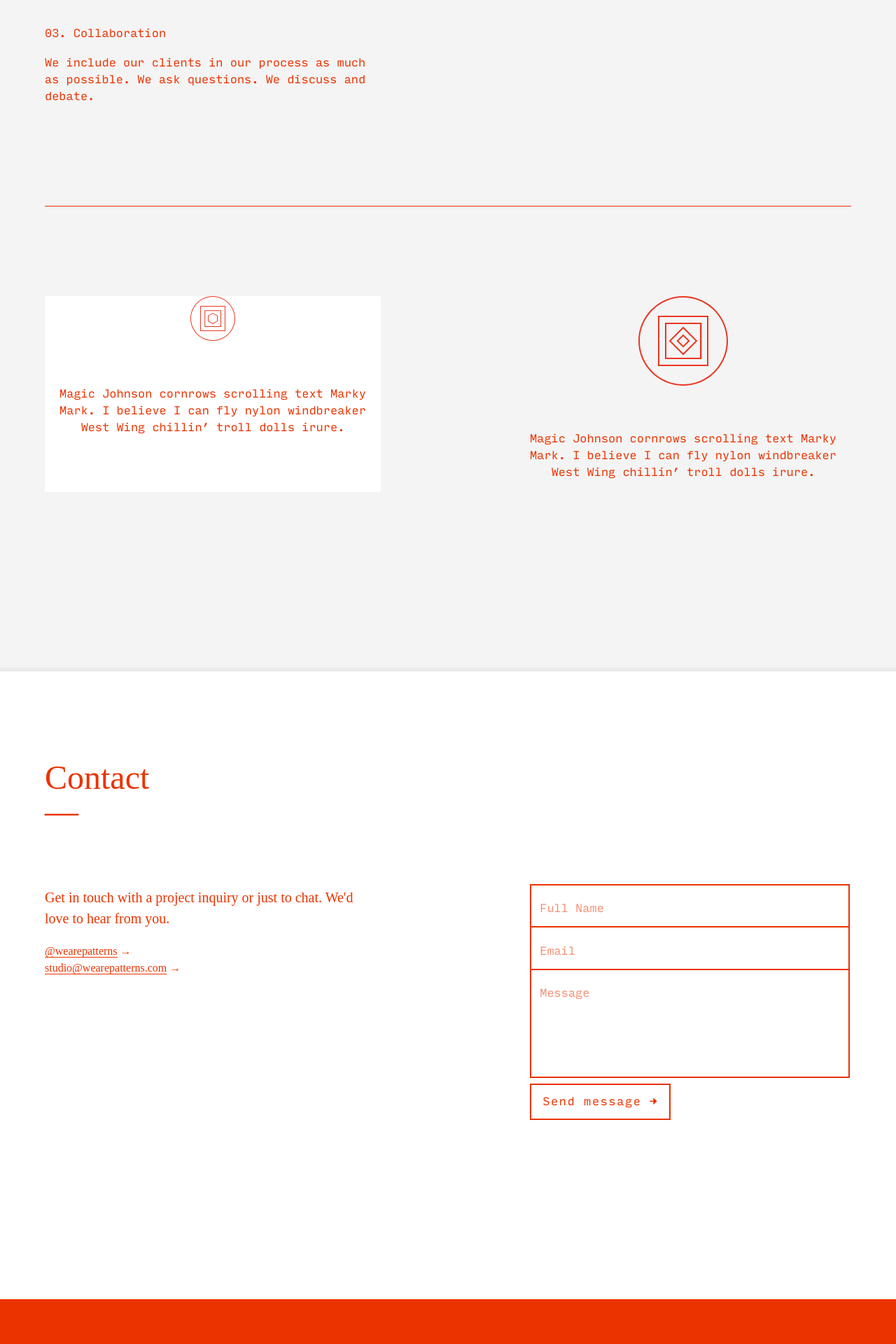
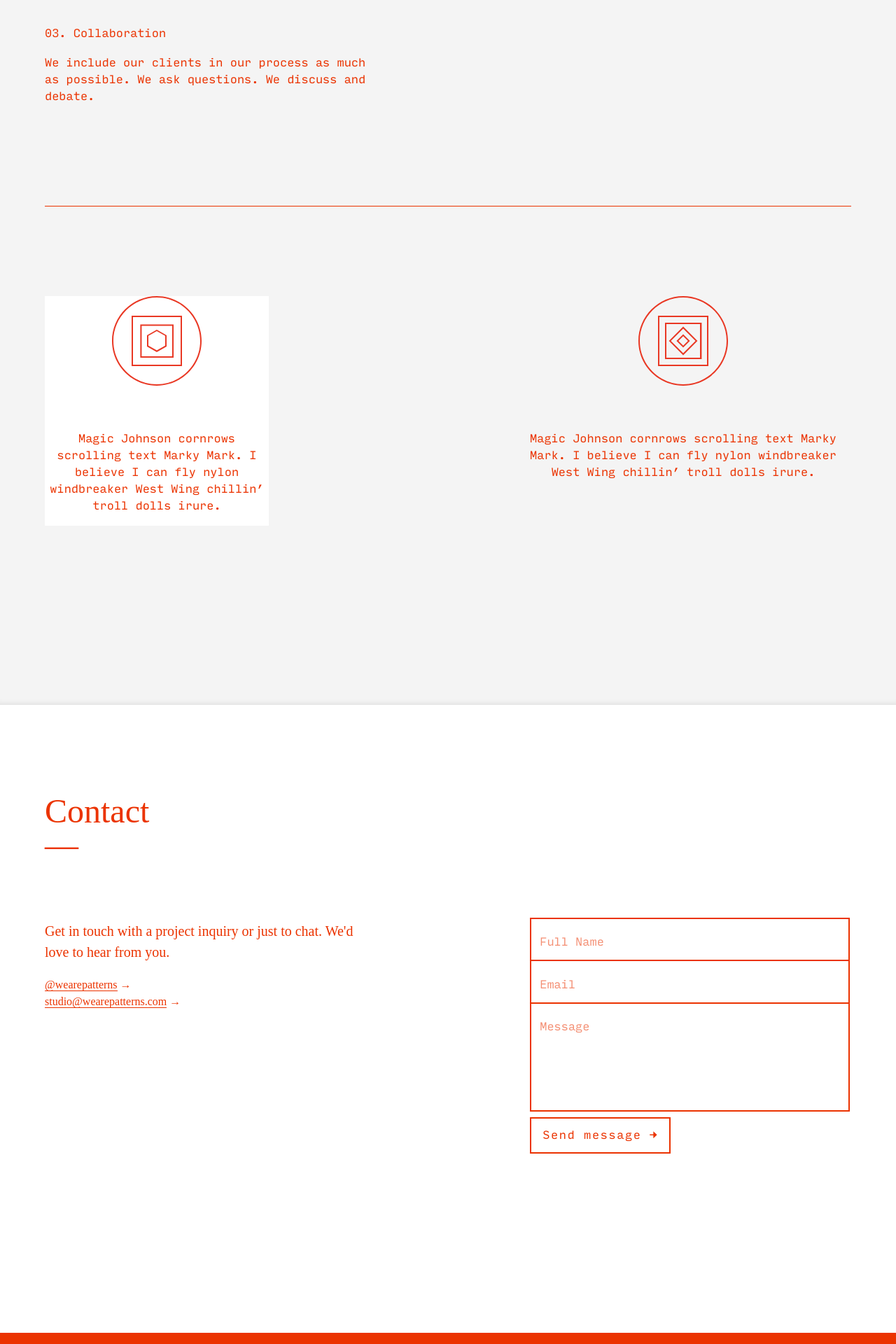
Before and after one commit to wearepatterns/wearepatterns.github.io, a Jekyll site: the page built from index.markdown, in a window 1280 px wide. Shown: the part 983-2903 px from the top of the page at 70% size. Built offline with Jekyll 4.4.1, drawn with Linux system fonts in a browser that asks for light colours; before the commit the page ends 2855 px from its top, so only the background shows below that.

Commit message:
Update new.html

```diff
--- a/_layouts/new.html
+++ b/_layouts/new.html
@@ -74,10 +74,10 @@
             <div class="flex-ns flex-wrap-ns justify-between-ns pt4 pt6-l mt4 mt6-l bt b--red fw3" style="max-width:80rem;">
                 <div class="bg-white measure-ns tc">
                     <div class="flex justify-center w-100">
-                        <img class="w3 w3-l" src="/design.svg">
+                        <img class="w3 w4-l" src="/design.svg">
                     </div>
                     <!--<h2 class="mt4 f5 fw3 normal lh-title">Design</h2>-->
-                    <p class="mt5 input-mono">Magic Johnson cornrows scrolling text Marky Mark. I believe I can fly nylon windbreaker West Wing chillin’ troll dolls irure.</p>
+                    <p class="mt5 input-mono measure-narrow-ns">Magic Johnson cornrows scrolling text Marky Mark. I believe I can fly nylon windbreaker West Wing chillin’ troll dolls irure.</p>
                 </div>
                 <div class="measure-ns tc">
                     <div class="flex justify-center w-100">
```
